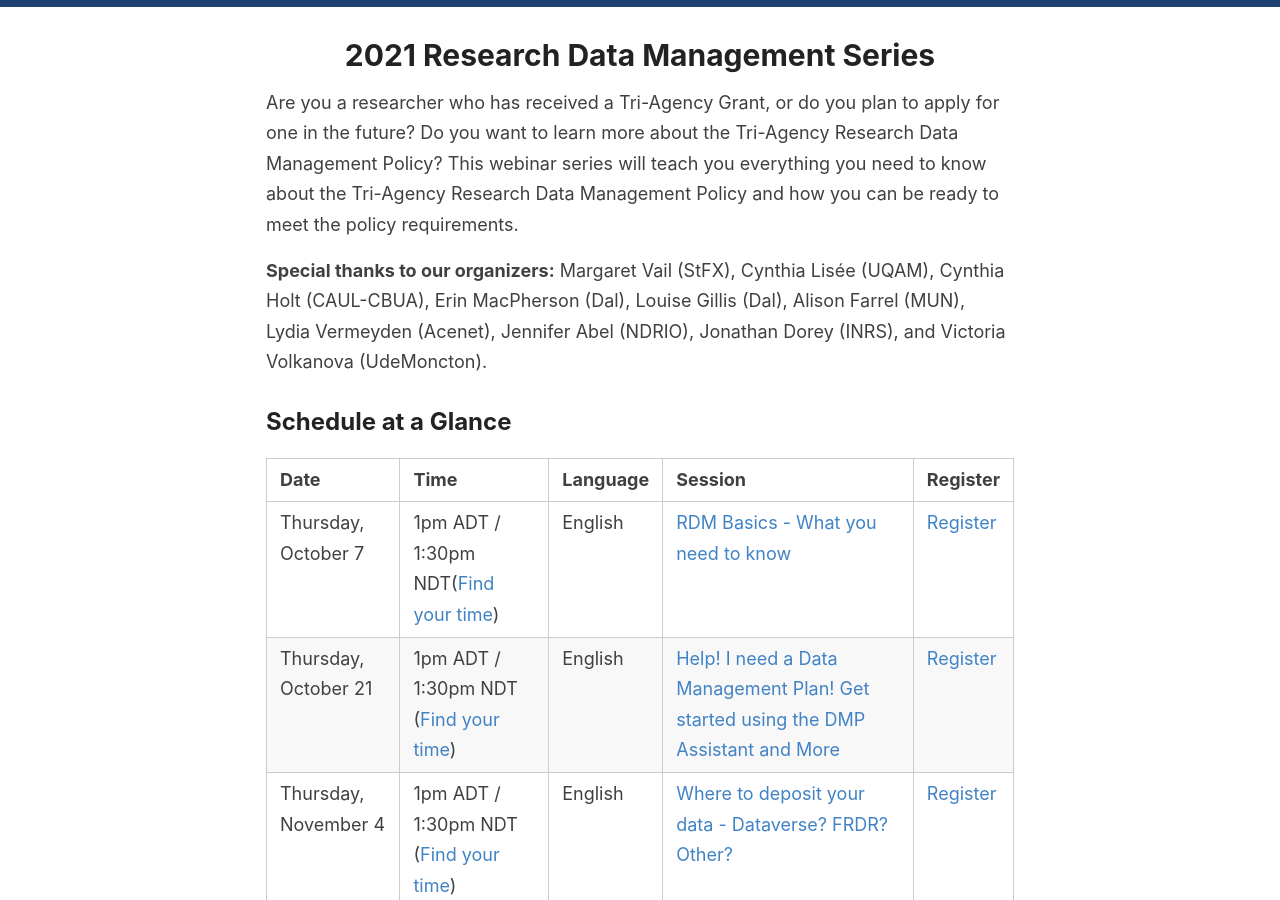
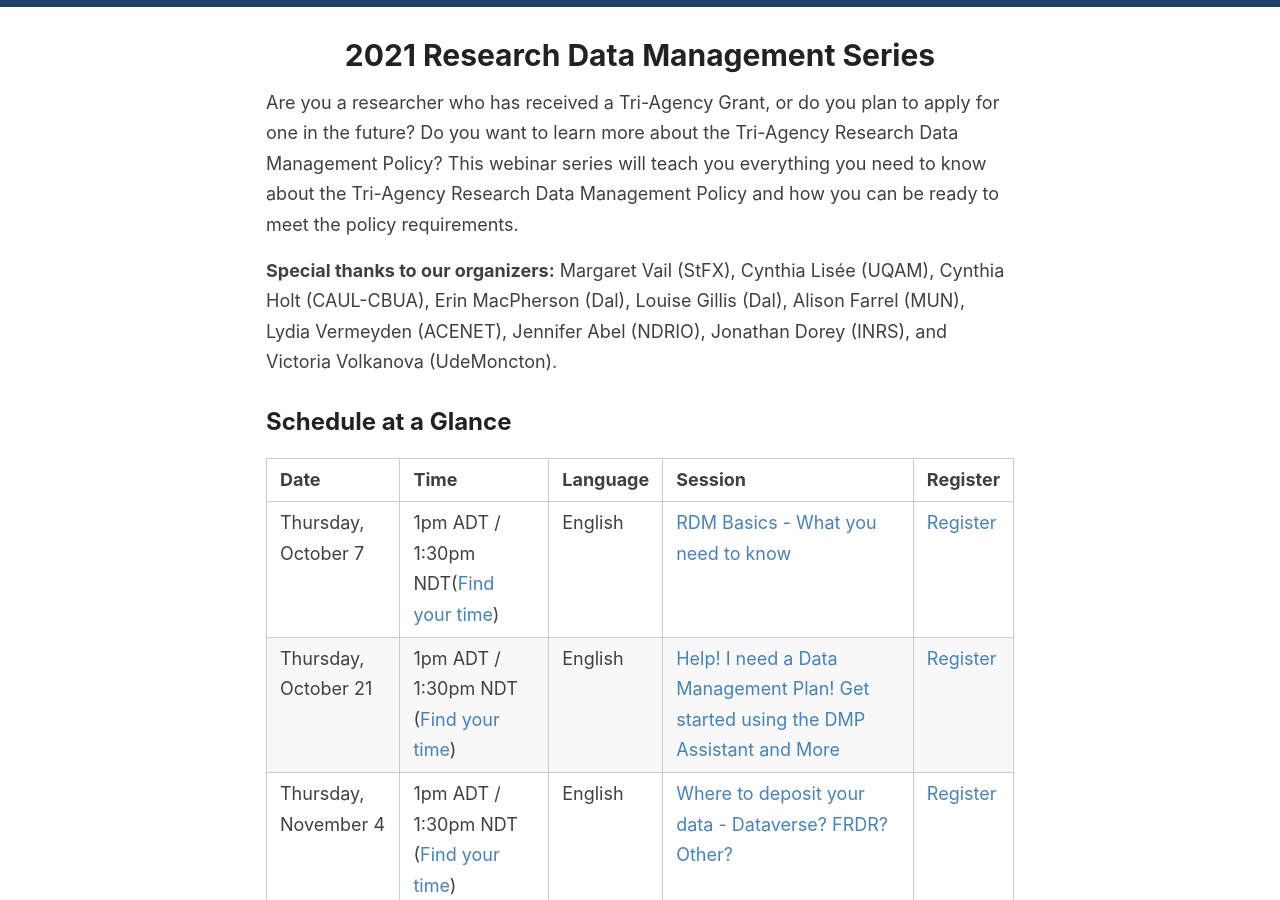
Before and after one commit to caul-dpsc/2021-rdm-series, a Jekyll site: the page built from _pages/index.md, in a window 1280 px wide and 900 px high, scrolled down 377 px. Built offline with Jekyll 4.4.1, drawn with Linux system fonts in a browser that asks for light colours.

```diff
--- a/_pages/index.md
+++ b/_pages/index.md
@@ -5,7 +5,7 @@ permalink: /
 ---
 Are you a researcher who has received a Tri-Agency Grant, or do you plan to apply for one in the future? Do you want to learn more about the Tri-Agency Research Data Management Policy? This webinar series will teach you everything you need to know about the Tri-Agency Research Data Management Policy and how you can be ready to meet the policy requirements.
 
-<b>Special thanks to our organizers:</b> Margaret Vail (StFX), Cynthia Lisée (UQAM), Cynthia Holt (CAUL-CBUA), Erin MacPherson (Dal), Louise Gillis (Dal), Alison Farrel (MUN), Lydia Vermeyden (Acenet), Jennifer Abel (NDRIO), Jonathan Dorey (INRS), and Victoria Volkanova (UdeMoncton).
+<b>Special thanks to our organizers:</b> Margaret Vail (StFX), Cynthia Lisée (UQAM), Cynthia Holt (CAUL-CBUA), Erin MacPherson (Dal), Louise Gillis (Dal), Alison Farrel (MUN), Lydia Vermeyden (ACENET), Jennifer Abel (NDRIO), Jonathan Dorey (INRS), and Victoria Volkanova (UdeMoncton).
 
 ## Schedule at a Glance
 
```
